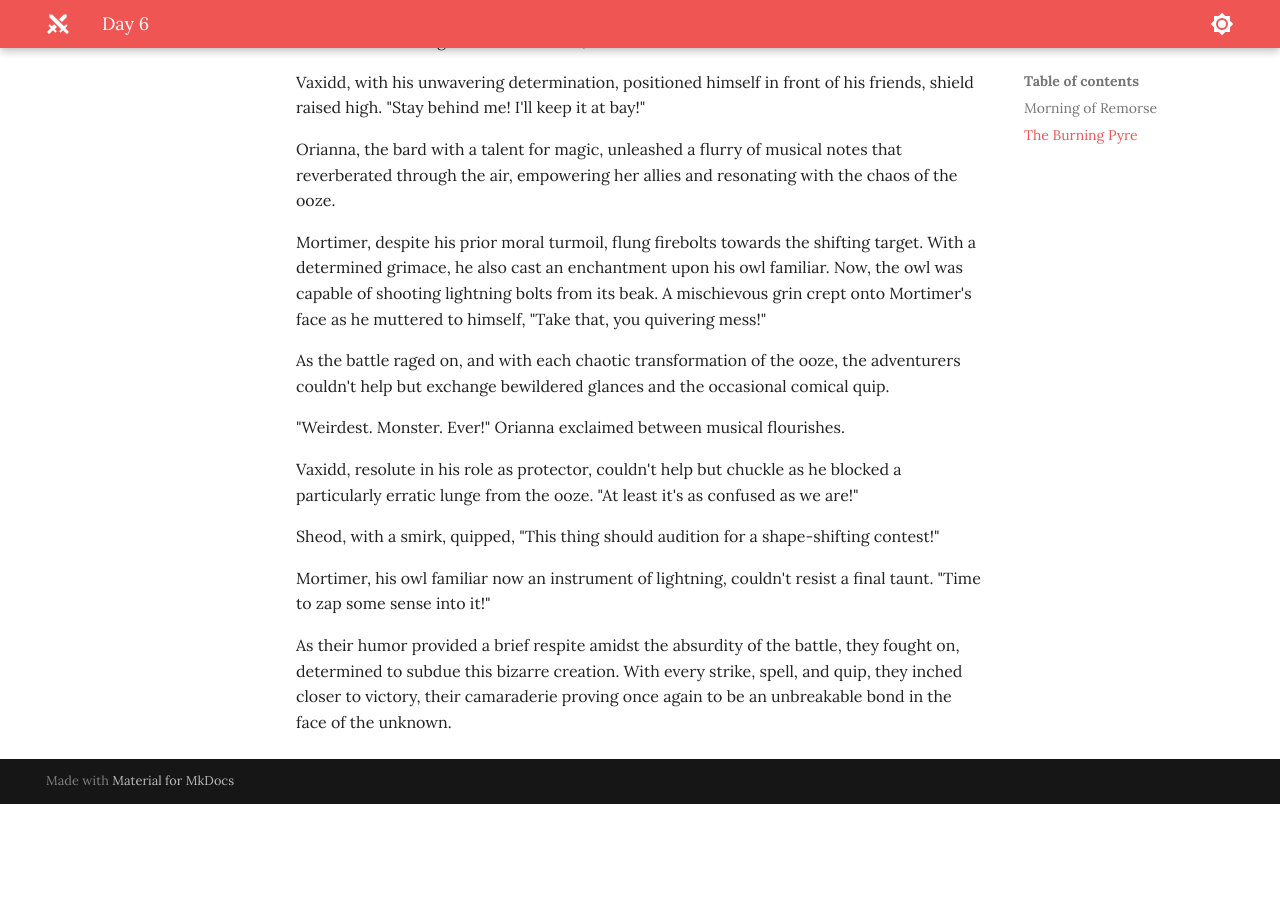
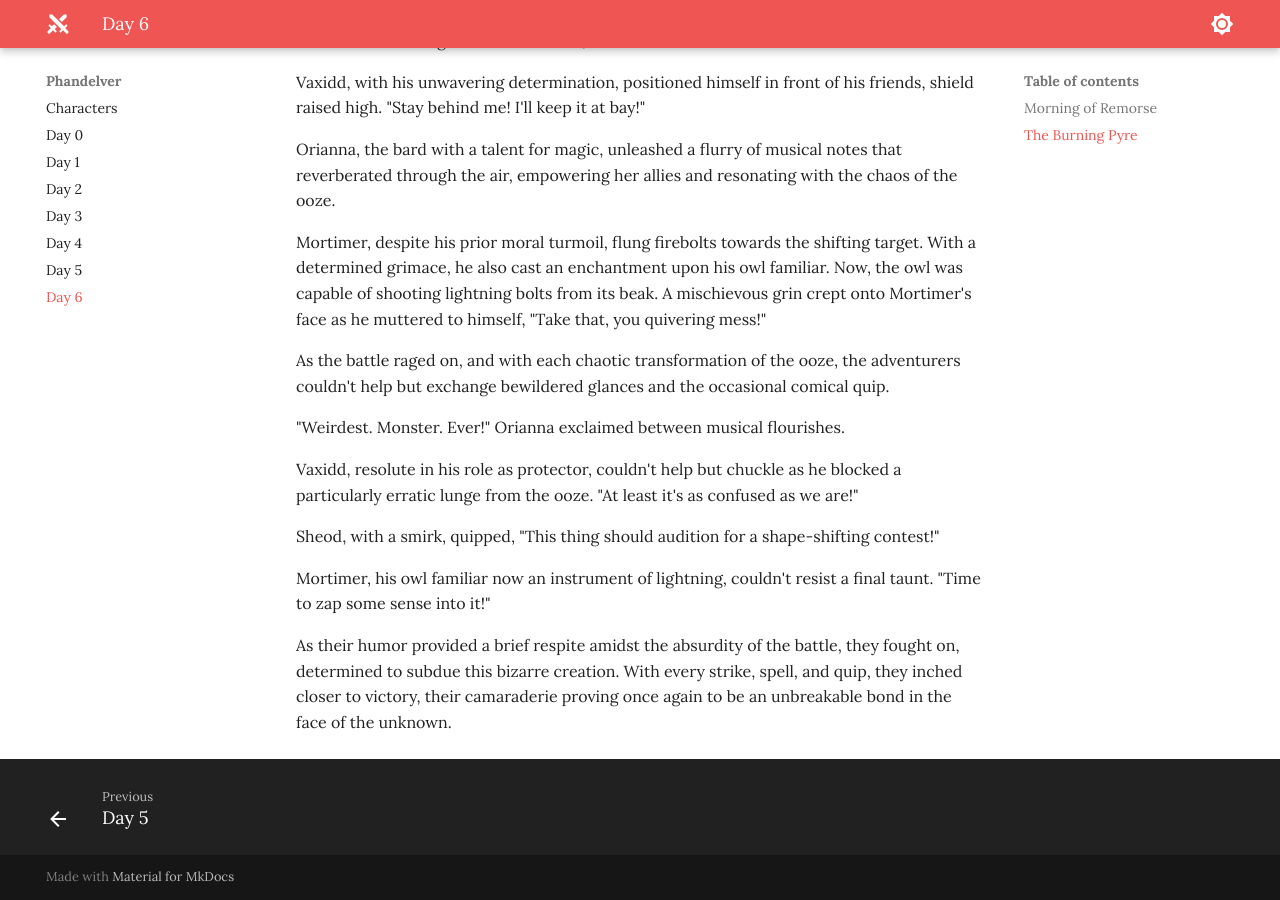
Before and after one commit to jonasmcferreira/adventures, an MkDocs documentation site: the page built from docs/phandelver/06.md, in a window 1280 px wide and 900 px high, scrolled down 3192 px. Built offline with MkDocs 1.6.1 and Material for MkDocs 9.7.7, drawn with Linux system fonts in a browser that asks for light colours; before the commit the page ends 3996 px from its top, so only the background shows below that; some of the changed lines change nothing that is shown.

Commit message:
modified mkdocs.yml

```diff
--- a/mkdocs.yml
+++ b/mkdocs.yml
@@ -10,7 +10,7 @@
     - Day 3: phandelver/03.md
     - Day 4: phandelver/04.md
     - Day 5: phandelver/05.md
-    - Day 6: phandelver/05.md
+    - Day 6: phandelver/06.md
 
 theme:
   name: material
```
